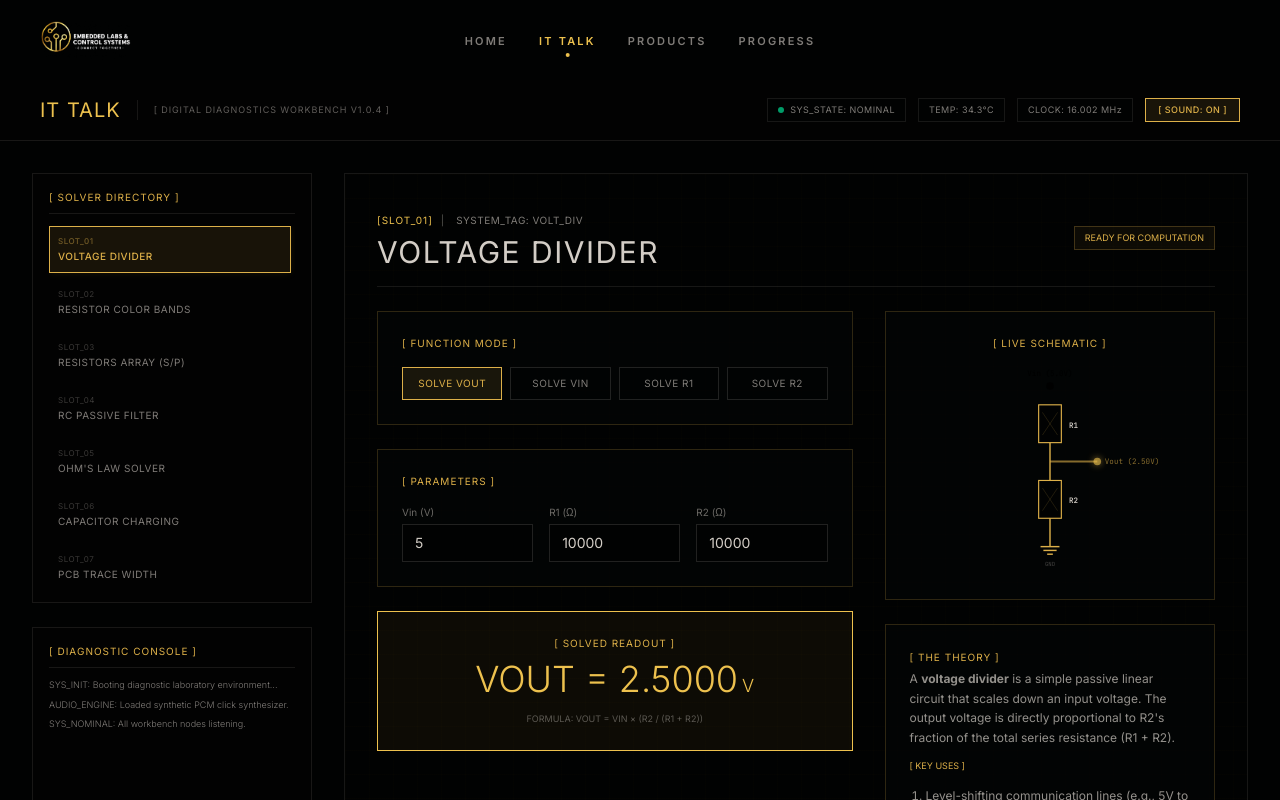
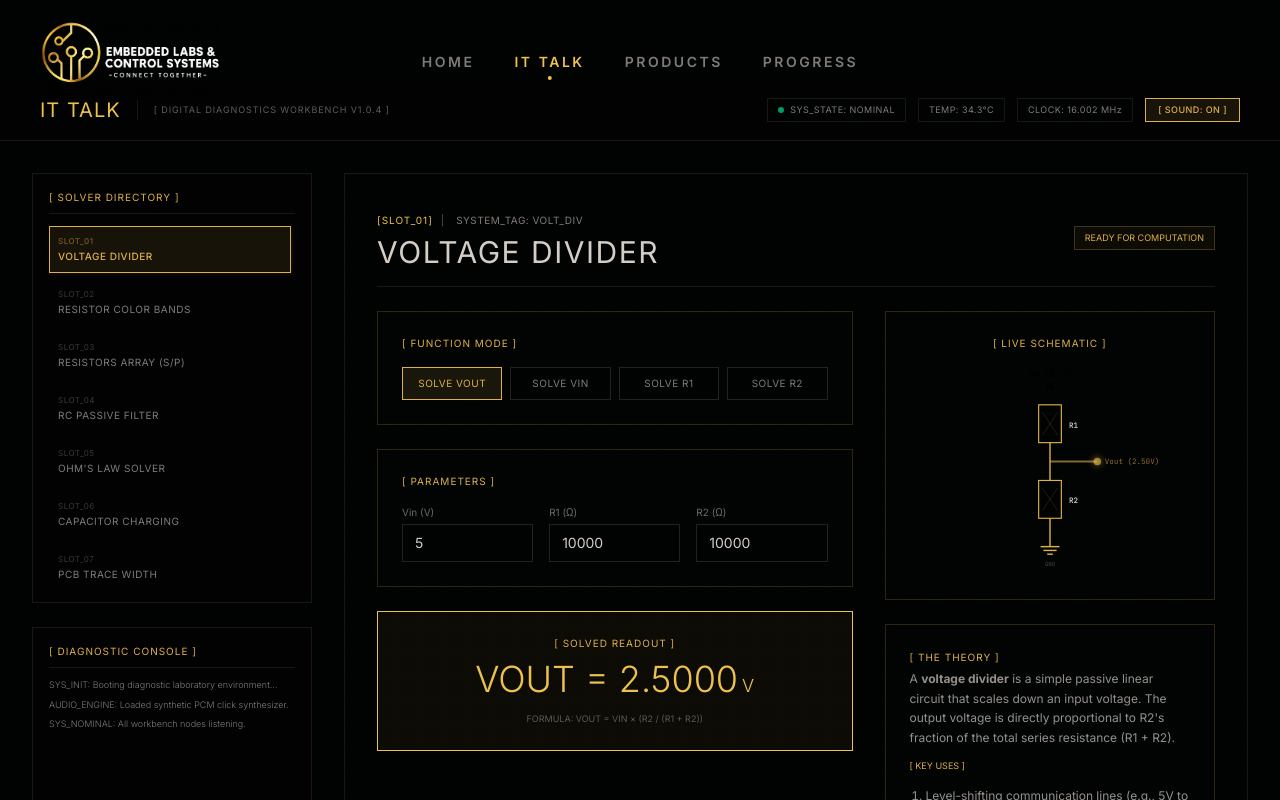
Before and after one commit to surendravarikallu/elcs, a Next.js app: page /ittalk in a window 1280 px wide. Shown: the top 800 px of the page. Built offline with nearby package versions, Linux system fonts and the light colour scheme.

Commit message:
style: increase navbar links size and adjust spacing

```diff
--- a/components/Navbar.tsx
+++ b/components/Navbar.tsx
@@ -125,12 +125,12 @@ export function NavBar({ open, onToggle }: { open: boolean; onToggle: () => void
         transition={{ duration: 0.2 }}
       >
         <Link href="/">
-          <ElcsLogo className="h-10 w-auto object-contain" />
+          <ElcsLogo className="h-16 md:h-20 w-auto object-contain" />
         </Link>
       </motion.div>
 
       {/* Desktop Links (Centered in the Pill) */}
-      <div className="hidden md:flex absolute left-1/2 -translate-x-1/2 items-center gap-8 font-sans text-[11px] font-semibold tracking-[0.2em] uppercase">
+      <div className="hidden md:flex absolute left-1/2 -translate-x-1/2 items-center gap-10 font-sans text-[14px] font-semibold tracking-[0.18em] uppercase">
         {LINKS.map((l) => {
           const isActive = l.href === "/" ? pathname === "/" : pathname?.startsWith(l.href);
           return (
```
